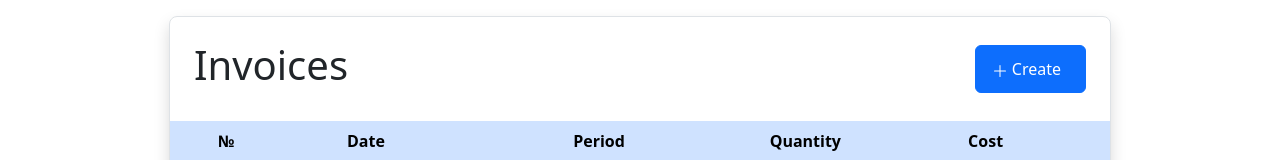
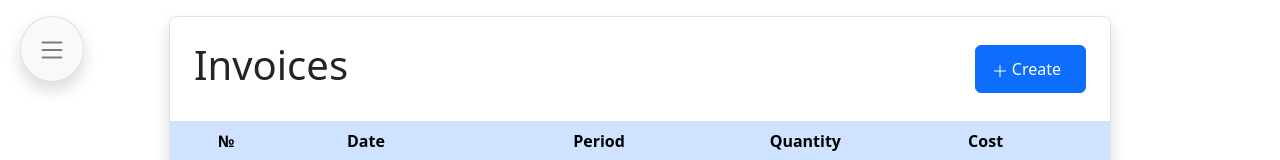
Before and after one commit to Ekaterina41/invoices, a React (Create React App) app: page / in a window 1280 px wide. Shown: the top 160 px of the page. Built offline with nearby package versions, Linux system fonts and the light colour scheme.

Commit message:
Add menu button

```diff
--- a/src/App.js
+++ b/src/App.js
@@ -1,6 +1,6 @@
 import InvoiceList from './components/InvoiceList';
 import { Container, Pagination, Button } from "react-bootstrap";
-import { PlusLg, List } from "react-bootstrap-icons";
+import { PlusLg, List, CardList } from "react-bootstrap-icons";
 import 'bootstrap/dist/css/bootstrap.css';
 
 function App() {
@@ -31,10 +31,11 @@ function App() {
   return (
     <Container fluid>
 
-      {/* Left menu
-      <Button variant="light" className='border border-1 rounded-circle shadow'>
-        <List />
-      </Button> */}
+      {/* Left menu */}
+      <Button variant="light" size="lg" className='p-3 mx-2 border border-1
+        rounded-circle shadow position-fixed'>
+        <List size='30' className='text-black-50'/>
+      </Button>
 
       {/* Main Content */}
       <div className='w-75 mx-auto mt-3 border border-1 rounded-3 shadow'>
```
